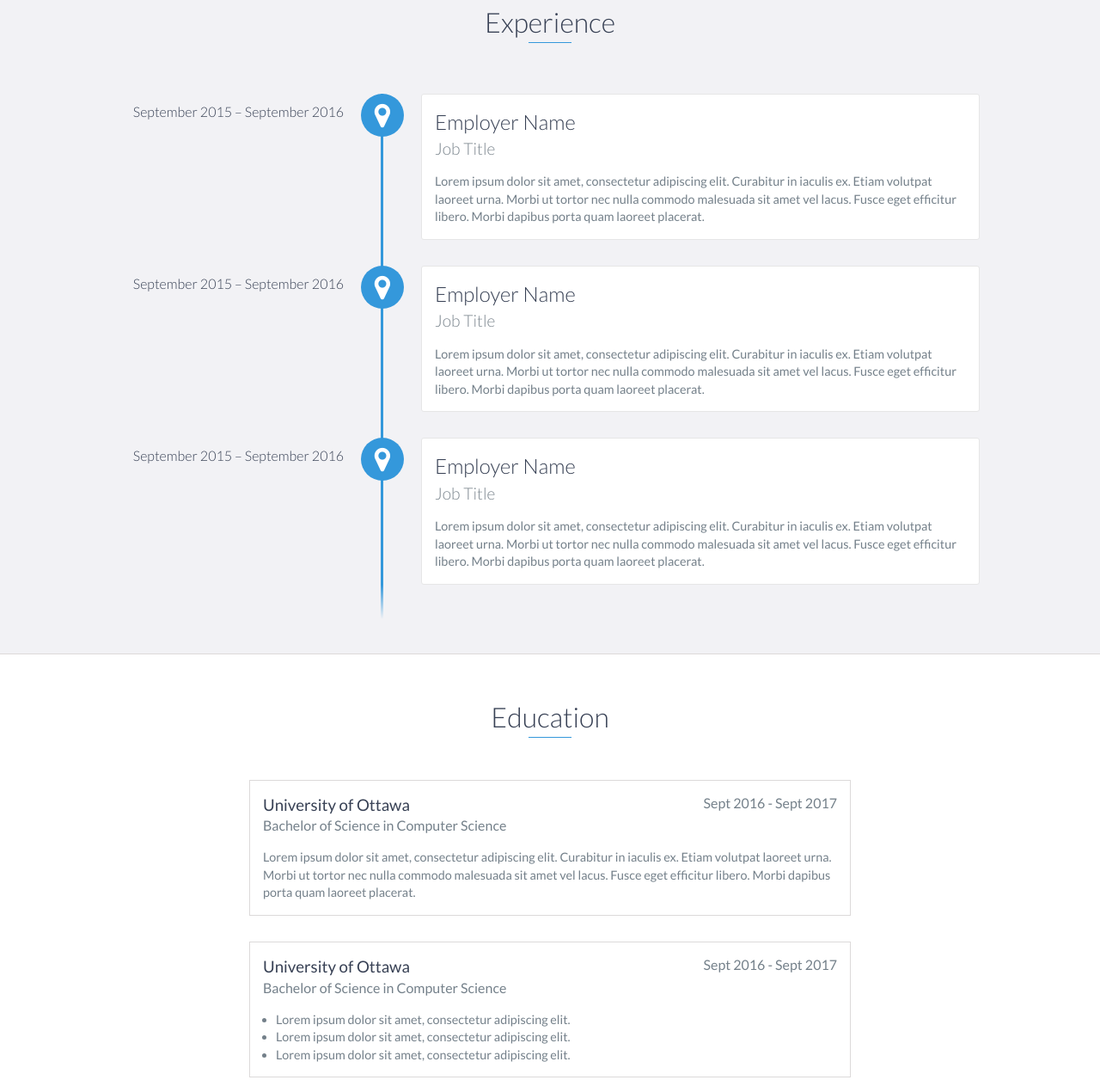
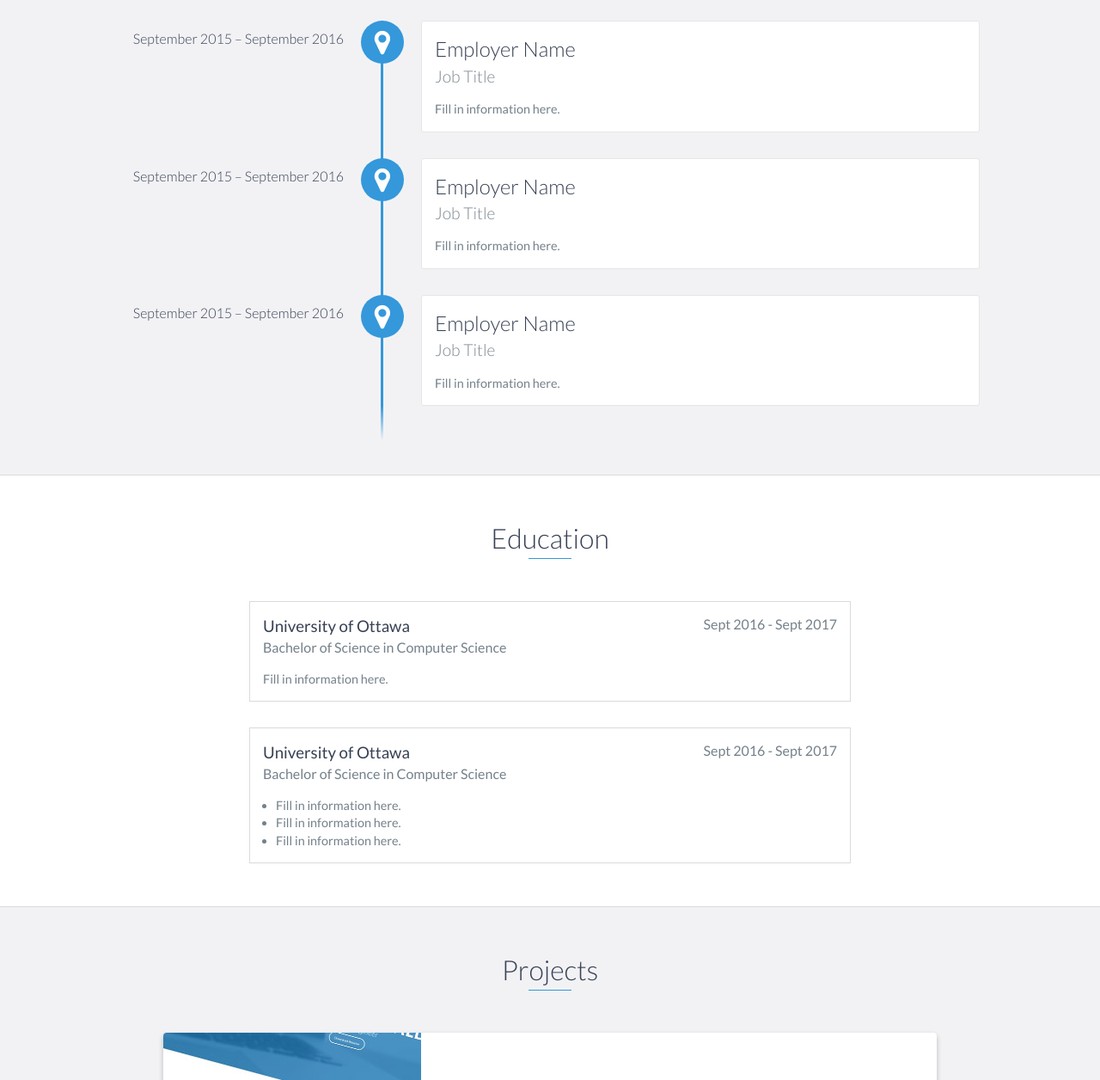
Before and after one commit to aarontangjw/Portfolio, a website: page index.html in a window 1280 px wide. Shown: the part 1158-2414 px from the top of the page at 86% size. Drawn offline with nearby package versions, Linux system fonts and the light colour scheme.

Commit message:
Changed information.

```diff
--- a/index.html
+++ b/index.html
@@ -73,9 +73,7 @@
                 </div>
                 <div class="col-md-8">
                     <p>
-                        Lorem ipsum dolor sit amet, consectetur adipiscing elit. Curabitur in iaculis ex. Etiam volutpat laoreet urna. Morbi ut tortor nec nulla commodo malesuada sit amet vel lacus. Fusce eget efficitur libero. Morbi dapibus porta quam laoreet placerat. Donec
-                        eu vehicula neque. Donec viverra lorem nunc, tempus euismod eros sollicitudin ut. Quisque et tincidunt libero. Donec id pharetra justo. Proin euismod lacinia dolor, eu scelerisque justo tempus pharetra. Vivamus nunc justo, finibus
-                        ut nisl sed, euismod rhoncus nulla. Proin sed magna egestas, egestas ante et, congue eros. In consequat, mauris dapibus tincidunt suscipit, ex libero aliquet diam, at maximus risus enim non leo.
+                        Fill in information here.
                     </p>
                 </div>
             </div>
@@ -90,7 +88,7 @@
                 <h3>Employer Name</h3>
                 <h4>Job Title</h4>
                 <p>
-                    Lorem ipsum dolor sit amet, consectetur adipiscing elit. Curabitur in iaculis ex. Etiam volutpat laoreet urna. Morbi ut tortor nec nulla commodo malesuada sit amet vel lacus. Fusce eget efficitur libero. Morbi dapibus porta quam laoreet placerat.
+                    Fill in information here.
                 </p>
             </div>
 
@@ -98,7 +96,7 @@
                 <h3>Employer Name</h3>
                 <h4>Job Title</h4>
                 <p>
-                    Lorem ipsum dolor sit amet, consectetur adipiscing elit. Curabitur in iaculis ex. Etiam volutpat laoreet urna. Morbi ut tortor nec nulla commodo malesuada sit amet vel lacus. Fusce eget efficitur libero. Morbi dapibus porta quam laoreet placerat.
+                    Fill in information here.
                 </p>
             </div>
 
@@ -106,7 +104,7 @@
                 <h3>Employer Name</h3>
                 <h4>Job Title</h4>
                 <p>
-                    Lorem ipsum dolor sit amet, consectetur adipiscing elit. Curabitur in iaculis ex. Etiam volutpat laoreet urna. Morbi ut tortor nec nulla commodo malesuada sit amet vel lacus. Fusce eget efficitur libero. Morbi dapibus porta quam laoreet placerat.
+                    Fill in information here.
                 </p>
             </div>
         </div>
@@ -120,7 +118,7 @@
             <span class="education-date">Sept 2016 - Sept 2017</span>
             <h4>Bachelor of Science in Computer Science</h4>
             <p>
-                Lorem ipsum dolor sit amet, consectetur adipiscing elit. Curabitur in iaculis ex. Etiam volutpat laoreet urna. Morbi ut tortor nec nulla commodo malesuada sit amet vel lacus. Fusce eget efficitur libero. Morbi dapibus porta quam laoreet placerat.
+                Fill in information here.
             </p>
         </div>
         <!-- End .education-block -->
@@ -131,13 +129,13 @@
             <h4>Bachelor of Science in Computer Science</h4>
             <ul>
                 <li>
-                    Lorem ipsum dolor sit amet, consectetur adipiscing elit.
+                    Fill in information here.
                 </li>
                 <li>
-                    Lorem ipsum dolor sit amet, consectetur adipiscing elit.
+                    Fill in information here.
                 </li>
                 <li>
-                    Lorem ipsum dolor sit amet, consectetur adipiscing elit.
+                    Fill in information here.
                 </li>
             </ul>
         </div>
@@ -157,7 +155,7 @@
                     <div class="project-info">
                         <h3>Project Name Here</h3>
                         <p>
-                            Lorem ipsum dolor sit amet, consectetur adipiscing elit. Curabitur in iaculis ex. Etiam volutpat laoreet urna. Morbi ut tortor nec nulla commodo malesuada sit amet vel lacus. Fusce eget efficitur libero. Morbi dapibus porta quam laoreet placerat.
+                            Fill in information here.
                         </p>
                         <a href="#">View Project</a>
                     </div>
@@ -173,7 +171,7 @@
                     <div class="project-info">
                         <h3>Project Name Here</h3>
                         <p>
-                            Lorem ipsum dolor sit amet, consectetur adipiscing elit. Curabitur in iaculis ex. Etiam volutpat laoreet urna. Morbi ut tortor nec nulla commodo malesuada sit amet vel lacus. Fusce eget efficitur libero. Morbi dapibus porta quam laoreet placerat.
+                            Fill in information here.
                         </p>
                         <a href="#">View Project</a>
                     </div>
@@ -237,7 +235,7 @@
             <div class="row">
                 <div class="col-sm-5 copyright">
                     <p>
-                        Copyright &copy; 2017 YOUR NAME
+                        Copyright &copy; 2019 Aaron Tang
                     </p>
                 </div>
                 <div class="col-sm-2 top">
```
